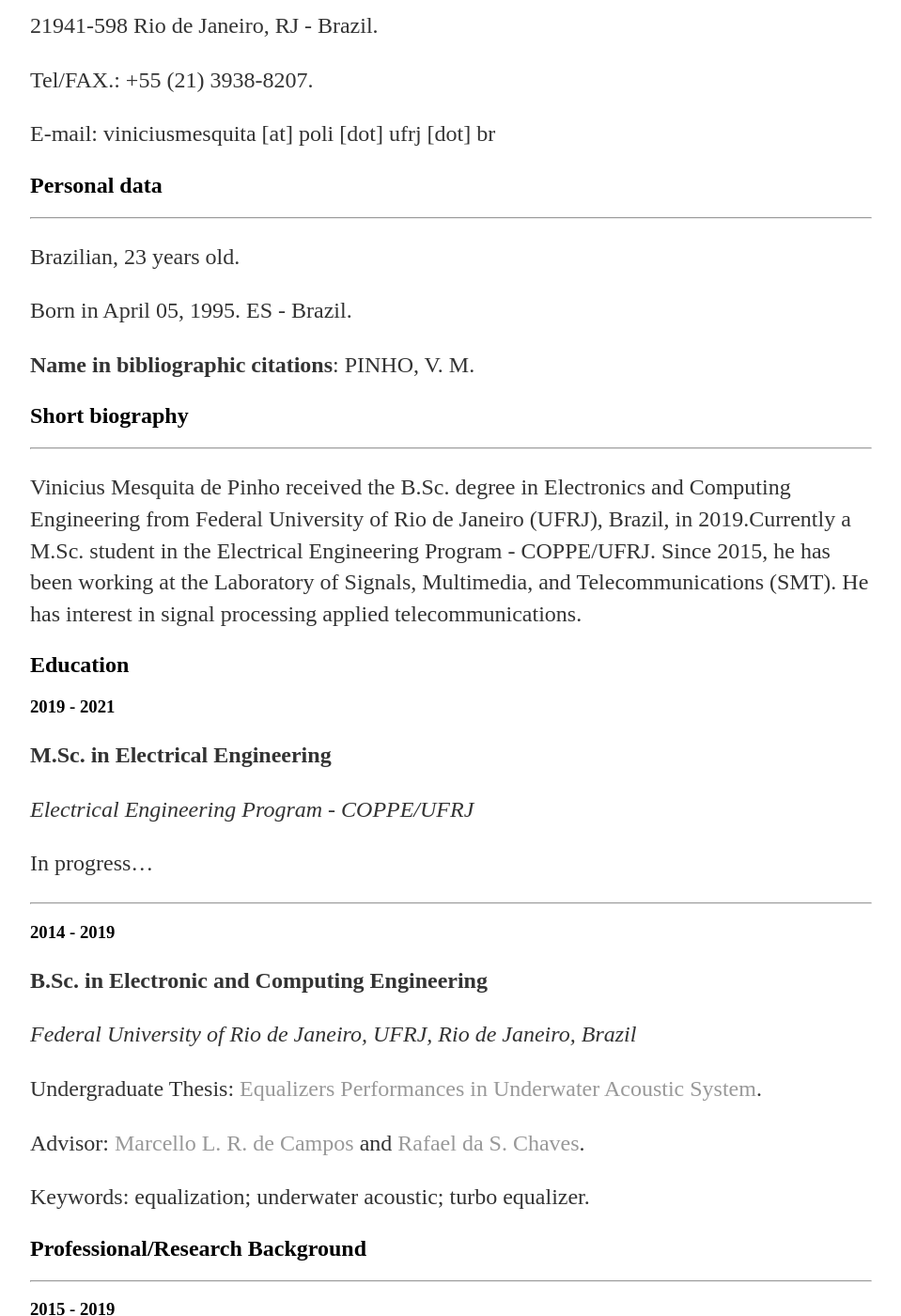
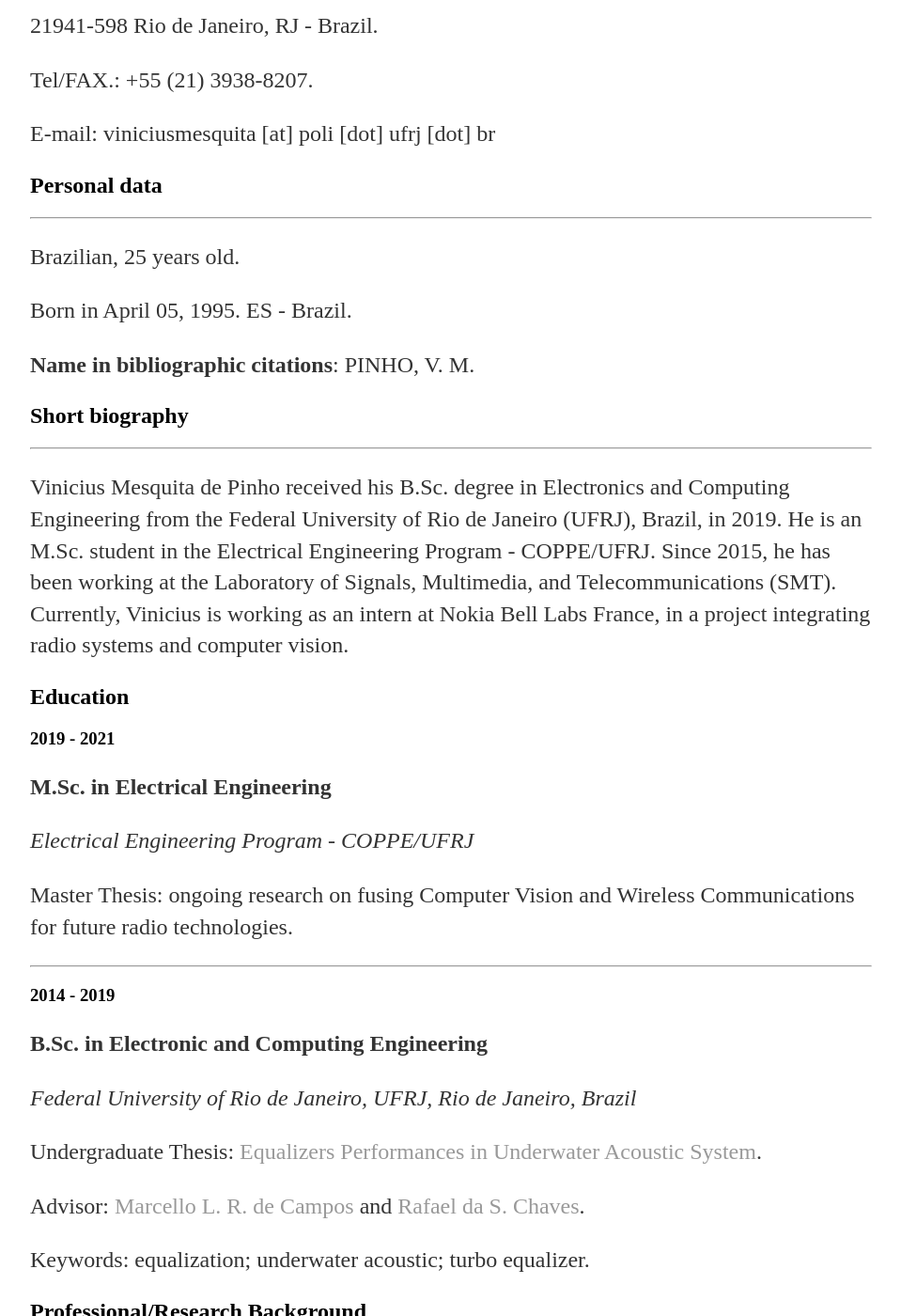
Before and after one commit to mesquita/mesquita.github.io, a Jekyll site: the page built from cv.md, in a window 1280 px wide and 1400 px high, scrolled down 432 px. Shown: the whole window at 94% size, without its empty margins (160-1119 px from the left). Built offline with Jekyll 4.4.1, drawn with Linux system fonts in a browser that asks for light colours; some of the changed text lies outside the part shown.

Commit message:
cv update

```diff
--- a/cv.md
+++ b/cv.md
@@ -23,7 +23,7 @@
 
 ## Personal data
 ---
-Brazilian, 23 years old.
+Brazilian, 25 years old.
 
 Born in April 05, 1995. ES - Brazil.
 
@@ -31,7 +31,10 @@
 
 ## Short biography
 ---
-Vinicius Mesquita de Pinho received the B.Sc. degree in Electronics and Computing Engineering from Federal University of Rio de Janeiro (UFRJ), Brazil, in 2019.Currently a M.Sc. student in the Electrical Engineering Program - COPPE/UFRJ. Since 2015, he has been working at the Laboratory of Signals, Multimedia, and Telecommunications (SMT). He has interest in signal processing applied telecommunications.
+Vinicius Mesquita de Pinho received his B.Sc. degree in Electronics and Computing Engineering from the Federal University
+of Rio de Janeiro (UFRJ), Brazil, in 2019. He is an M.Sc. student in the Electrical Engineering Program - COPPE/UFRJ. Since
+2015, he has been working at the Laboratory of Signals, Multimedia, and Telecommunications (SMT). Currently, Vinicius is
+working as an intern at Nokia Bell Labs France, in a project integrating radio systems and computer vision.
 
 ## Education
 
@@ -41,7 +44,8 @@
 
 *Electrical Engineering Program - COPPE/UFRJ*
 
-In progress...
+Master Thesis: ongoing research on fusing Computer Vision and Wireless
+Communications for future radio technologies.
 
 ---
 
@@ -60,6 +64,15 @@
 
 ## Professional/Research Background
 ---
+
+### 2020
+
+Research Intern at Nokia Bell Labs France
+
+The project for this six-month internship is about leveraging the
+power of machine learning for computer vision to the optimization of
+radio networks for the sixth generation (6G) of radio technologies.
+
 
 ### 2015 - 2019
 
@@ -88,7 +101,10 @@
 
 Title:  Multiple Analysis and Diagnoses for Maximum Perforation Performance of Oil Wells.
 
-
+Worked as a research engineer exploring solutions using big data and
+machine learning techniques to successfully achieve the goal of
+identifying and classifying mechanical problems in signals acquired
+during oil well drilling processes.
 
 
 ## Language
```
Also changed, not shown: other parts of cv.md (+1 -1 lines).
